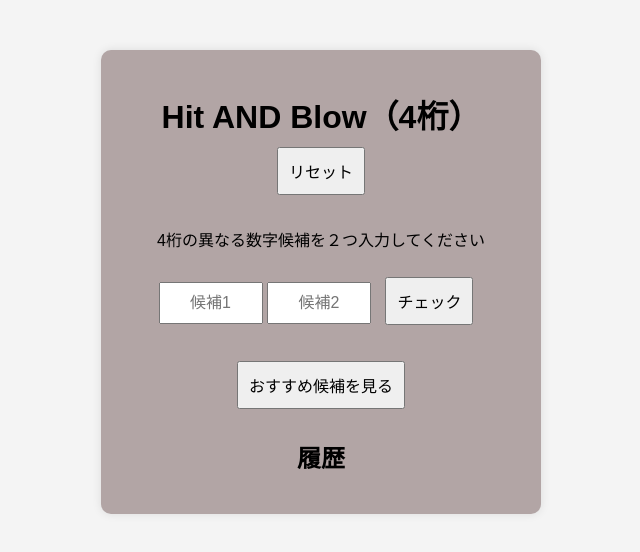
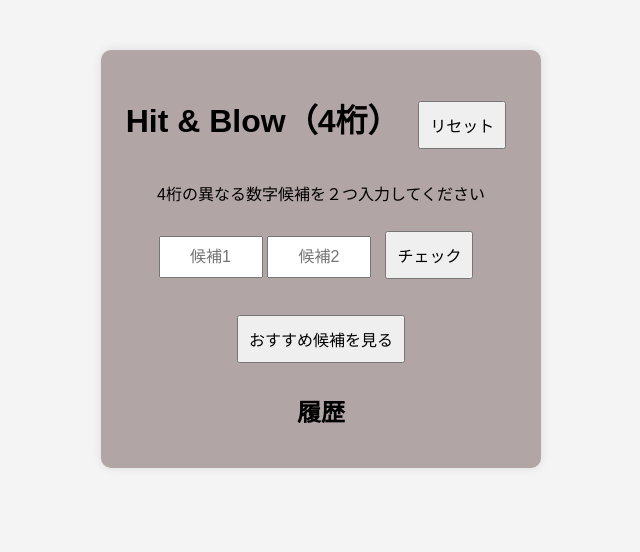
Before and after one commit to tako-chan0511/hit-and-blow-game, a plain HTML site: page index.html in a window 1280 px wide. Shown: the whole page, without its empty margins (319-959 px from the left). Drawn offline with Linux system fonts and the light colour scheme.

Commit message:
改良10

```diff
--- a/index.html
+++ b/index.html
@@ -3,12 +3,12 @@
 <head>
     <meta charset="UTF-8">
     <meta name="viewport" content="width=device-width, initial-scale=1.0">
-    <title>Hit AND Blow</title>
+    <title>Hit & Blow</title>
     <link rel="stylesheet" href="style.css"> <!-- 外部CSSファイルを読み込む -->
 </head>
 <body>
     <div class="container">
-        <h1>Hit AND Blow（4桁）
+        <h1>Hit & Blow（4桁）
           <button onclick="resetGame()">リセット</button> <!-- ゲームをリセットするボタン -->
         </h1>
         <p id="instruction">4桁の異なる数字候補を２つ入力してください</p>
```
